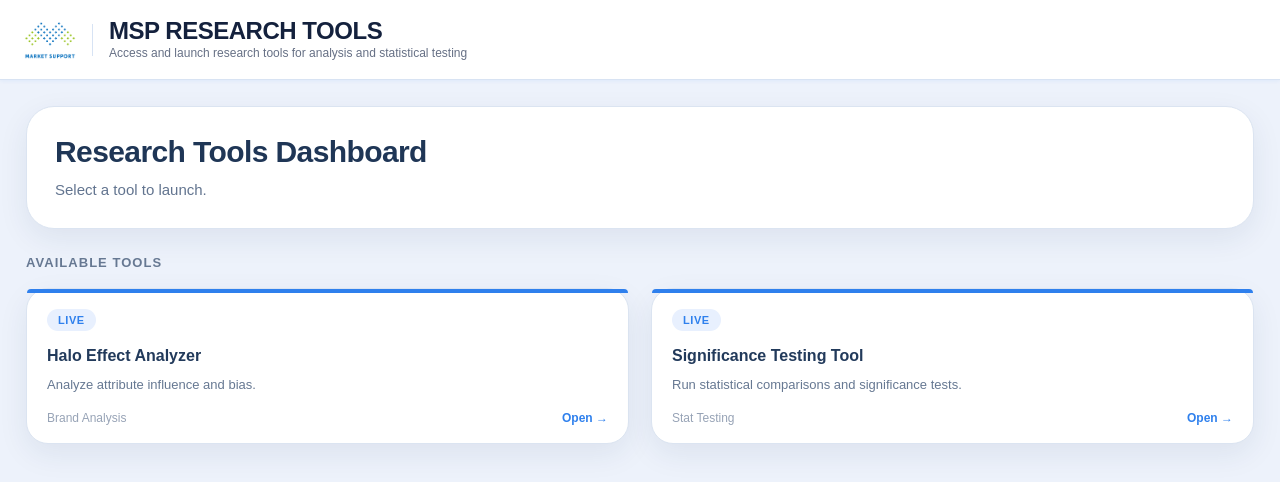
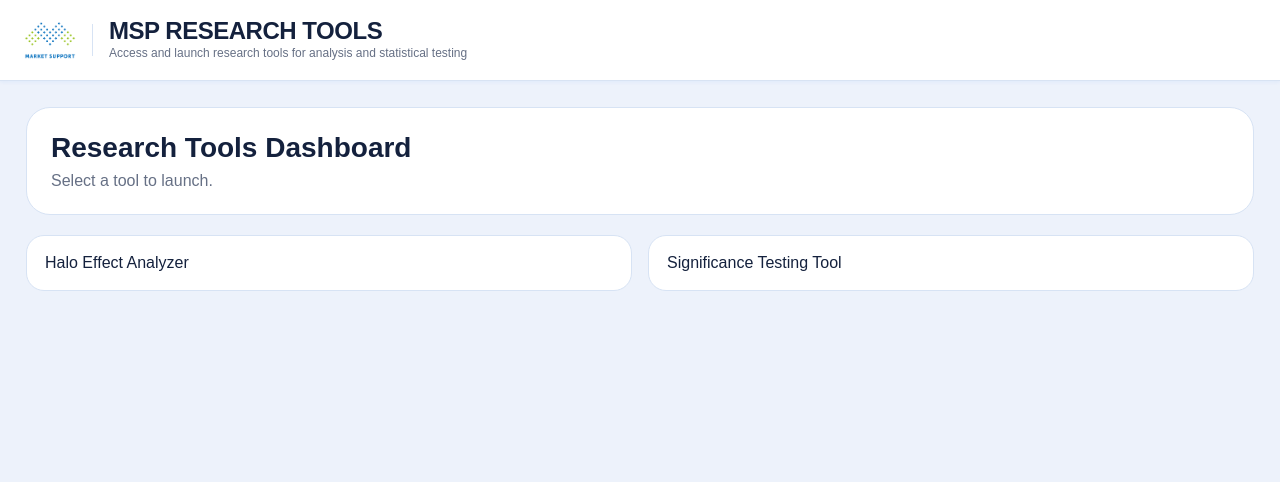
Before and after one commit to u3621195/u3621195.github.io, a plain HTML site: page index.html in a window 1280 px wide. Drawn offline with Linux system fonts and the light colour scheme; a web font is replaced by a local one.

Commit message:
Update index.html

```diff
--- a/index.html
+++ b/index.html
@@ -5,40 +5,24 @@
 <title>MSP Research Tools</title>
 <meta name="viewport" content="width=device-width, initial-scale=1.0" />
 
-  <link rel="preconnect" href="https://fonts.googleapis.com">
-  <link rel="preconnect" href="https://fonts.gstatic.com" crossorigin>
 <link href="https://fonts.googleapis.com/css2?family=Google+Sans:wght@400;500;700&display=swap" rel="stylesheet">
 
 <style>
-    :root {
-      --app-bg: #edf2fb;
-      --panel-bg: #ffffff;
-      --panel-border: #dbe4f1;
-      --text: #1f3656;
-      --muted: #62748f;
-      --accent: #2f80ed;
-      --accent-soft: #e8f0fe;
-      --shadow: 0 10px 30px rgba(31, 54, 86, 0.08);
-      --radius-xl: 26px;
-      --radius-lg: 18px;
+:root{
+  --text:#14213D;
+  --muted:#667085;
+  --line:#D7E3F4;
+  --bg:#edf2fb;
 }
 
-    * {
-      box-sizing: border-box;
+body{
+  margin:0;
+  font-family:'Google Sans',sans-serif;
+  background:var(--bg);
+  color:var(--text);
 }
 
-    html, body {
-      margin: 0;
-      padding: 0;
-    }
-
-    body {
-      font-family: 'Google Sans', Arial, sans-serif;
-      background: var(--app-bg);
-      color: var(--text);
-    }
-
-    /* TOP BAR - matched closer to app */
+/* NAVBAR MATCHED */
 .topbar{
   height:80px;
   display:flex;
@@ -48,16 +32,12 @@
   background:#fff;
   border-bottom:1px solid rgba(191,209,235,.6);
   box-shadow:0 1px 4px rgba(26,115,232,.07);
-  position:sticky;
-  top:0;
-  z-index:1200;
 }
 
 .brand{
   display:flex;
   align-items:center;
   gap:16px;
-  min-width:0;
 }
 
 .brand-logo{
@@ -67,260 +47,104 @@
   object-fit:contain;
 }
 
-    .brand-copy{display:flex;flex-direction:column;gap:2px}
-.brand-desc{
-  font-size:12px;
-  color:#667085;
-  line-height:1.4;
-}
 .brand-divider{
   width:1px;
   height:32px;
-  background:#d7e3f4;
+  background:var(--line);
+}
+
+.brand-copy{
+  display:flex;
+  flex-direction:column;
+  gap:2px;
 }
 
 .brand-title{
-  font-family:'Google Sans',sans-serif;
   font-size:24px;
   font-weight:800;
   letter-spacing:-.02em;
   text-transform:uppercase;
-  color:#14213D;
   line-height:1.05;
 }
 
-    /* MAIN AREA */
-    .page {
-      background: var(--app-bg);
-      min-height: calc(100vh - 78px);
-      padding: 26px;
+.brand-desc{
+  font-size:12px;
+  color:var(--muted);
+  line-height:1.4;
 }
 
-    .shell {
-      max-width: 1680px;
-      margin: 0 auto;
+/* CONTENT */
+.page{
+  padding:26px;
 }
 
-    .hero-card {
-      background: var(--panel-bg);
-      border: 1px solid var(--panel-border);
-      border-radius: 28px;
-      box-shadow: var(--shadow);
-      padding: 28px 28px 26px;
-      margin-bottom: 26px;
+.hero{
+  background:#fff;
+  border:1px solid var(--line);
+  border-radius:24px;
+  padding:24px;
+  margin-bottom:20px;
 }
 
-    .hero-title {
-      margin: 0 0 8px;
-      font-size: 30px;
-      line-height: 1.15;
-      font-weight: 700;
-      letter-spacing: -0.02em;
-      color: #1f3656;
+.hero h1{
+  margin:0 0 8px;
+  font-size:28px;
 }
 
-    .hero-desc {
-      margin: 0;
-      font-size: 15px;
-      line-height: 1.65;
-      color: var(--muted);
+.hero p{
+  margin:0;
+  color:var(--muted);
 }
 
-    .section-label {
-      margin: 0 0 18px;
-      font-size: 13px;
-      font-weight: 700;
-      letter-spacing: 0.08em;
-      text-transform: uppercase;
-      color: #667892;
+.grid{
+  display:grid;
+  grid-template-columns:repeat(auto-fit,minmax(300px,1fr));
+  gap:16px;
 }
 
-    .grid {
-      display: grid;
-      grid-template-columns: repeat(auto-fit, minmax(360px, 1fr));
-      gap: 22px;
+.card{
+  background:#fff;
+  border:1px solid var(--line);
+  border-radius:18px;
+  padding:18px;
+  text-decoration:none;
+  color:inherit;
 }
 
-    .tool-card {
-      position: relative;
-      display: block;
-      text-decoration: none;
-      color: inherit;
-      background: #ffffff;
-      border: 1px solid var(--panel-border);
-      border-radius: 22px;
-      box-shadow: var(--shadow);
-      padding: 20px 20px 18px;
-      transition: transform 0.18s ease, box-shadow 0.18s ease;
-    }
-
-    .tool-card::before {
-      content: "";
-      position: absolute;
-      left: 0;
-      right: 0;
-      top: 0;
-      height: 4px;
-      border-radius: 22px 22px 0 0;
-      background: #2f80ed;
-    }
-
-    .tool-card:hover {
-      transform: translateY(-4px);
-      box-shadow: 0 14px 34px rgba(31, 54, 86, 0.12);
-    }
-
-    .tag {
-      display: inline-flex;
-      align-items: center;
-      padding: 5px 11px;
-      border-radius: 999px;
-      background: var(--accent-soft);
-      color: var(--accent);
-      font-size: 11px;
-      font-weight: 700;
-      letter-spacing: 0.05em;
-      text-transform: uppercase;
-      margin-bottom: 14px;
-    }
-
-    .tool-title {
-      margin: 0 0 8px;
-      font-size: 16px;
-      line-height: 1.35;
-      font-weight: 700;
-      color: #223a5b;
-    }
-
-    .tool-desc {
-      margin: 0 0 16px;
-      font-size: 13px;
-      line-height: 1.55;
-      color: #667892;
-    }
-
-    .tool-footer {
-      display: flex;
-      align-items: center;
-      justify-content: space-between;
-      gap: 12px;
-      font-size: 12px;
-    }
-
-    .tool-meta {
-      color: #97a3b6;
-      font-weight: 500;
-    }
-
-    .tool-open {
-      color: #2f80ed;
-      font-weight: 700;
-    }
-
-    @media (max-width: 900px) {
-      .topbar{
-  height:80px;
-  display:flex;
-  align-items:center;
-  justify-content:space-between;
-  padding:0 24px;
-  background:#fff;
-  border-bottom:1px solid rgba(191,209,235,.6);
-  box-shadow:0 1px 4px rgba(26,115,232,.07);
-  position:sticky;
-  top:0;
-  z-index:1200;
-}
-
-      .brand-logo{
-  height:52px;
-  width:auto;
-  display:block;
-  object-fit:contain;
-}
-
-      .brand-copy{display:flex;flex-direction:column;gap:2px}
-.brand-desc{
-  font-size:12px;
-  color:#667085;
-  line-height:1.4;
-}
-.brand-divider{
-  width:1px;
-  height:32px;
-  background:#d7e3f4;
-}
-
-      .brand-title{
-  font-family:'Google Sans',sans-serif;
-  font-size:24px;
-  font-weight:800;
-  letter-spacing:-.02em;
-  text-transform:uppercase;
-  color:#14213D;
-  line-height:1.05;
-}
-
-      .page {
-        padding: 18px;
-      }
-
-      .hero-card {
-        padding: 22px 20px;
-      }
-
-      .hero-title {
-        font-size: 24px;
-      }
-
-      .grid {
-        grid-template-columns: 1fr;
-      }
-    }
 </style>
 </head>
+
 <body>
+
 <header class="topbar">
   <div class="brand">
-      <img src="logo.png" class="brand-logo" alt="MSP Logo">
+    <img src="logo.png" class="brand-logo">
     <div class="brand-divider"></div>
-      <div class="brand-copy"><div class="brand-title">MSP RESEARCH TOOLS</div><div class="brand-desc">Access and launch research tools for analysis and statistical testing</div></div>
+    <div class="brand-copy">
+      <div class="brand-title">MSP RESEARCH TOOLS</div>
+      <div class="brand-desc">Access and launch research tools for analysis and statistical testing</div>
+    </div>
   </div>
 </header>
 
 <main class="page">
-    <div class="shell">
-      <section class="hero-card">
-        <h1 class="hero-title">Research Tools Dashboard</h1>
-        <p class="hero-desc">
-          Select a tool to launch.
-        </p>
-      </section>
 
-      <div class="section-label">Available Tools</div>
+<div class="hero">
+  <h1>Research Tools Dashboard</h1>
+  <p>Select a tool to launch.</p>
+</div>
 
-      <section class="grid">
-        <a href="https://u3621195.github.io/perceptual-brandmap/" class="tool-card">
-          <div class="tag">Live</div>
-          <h2 class="tool-title">Halo Effect Analyzer</h2>
-          <p class="tool-desc">Analyze attribute influence and bias.</p>
-          <div class="tool-footer">
-            <span class="tool-meta">Brand Analysis</span>
-            <span class="tool-open">Open →</span>
-          </div>
+<div class="grid">
+  <a class="card" href="https://u3621195.github.io/perceptual-brandmap/">
+    Halo Effect Analyzer
   </a>
 
-        <a href="https://u3621195.github.io/significance-testing/" class="tool-card">
-          <div class="tag">Live</div>
-          <h2 class="tool-title">Significance Testing Tool</h2>
-          <p class="tool-desc">Run statistical comparisons and significance tests.</p>
-          <div class="tool-footer">
-            <span class="tool-meta">Stat Testing</span>
-            <span class="tool-open">Open →</span>
+  <a class="card" href="https://u3621195.github.io/significance-testing/">
+    Significance Testing Tool
+  </a>
 </div>
-        </a>
-      </section>
-    </div>
+
 </main>
+
 </body>
 </html>
```
Lines whose indentation alone changed are shown as unchanged.
